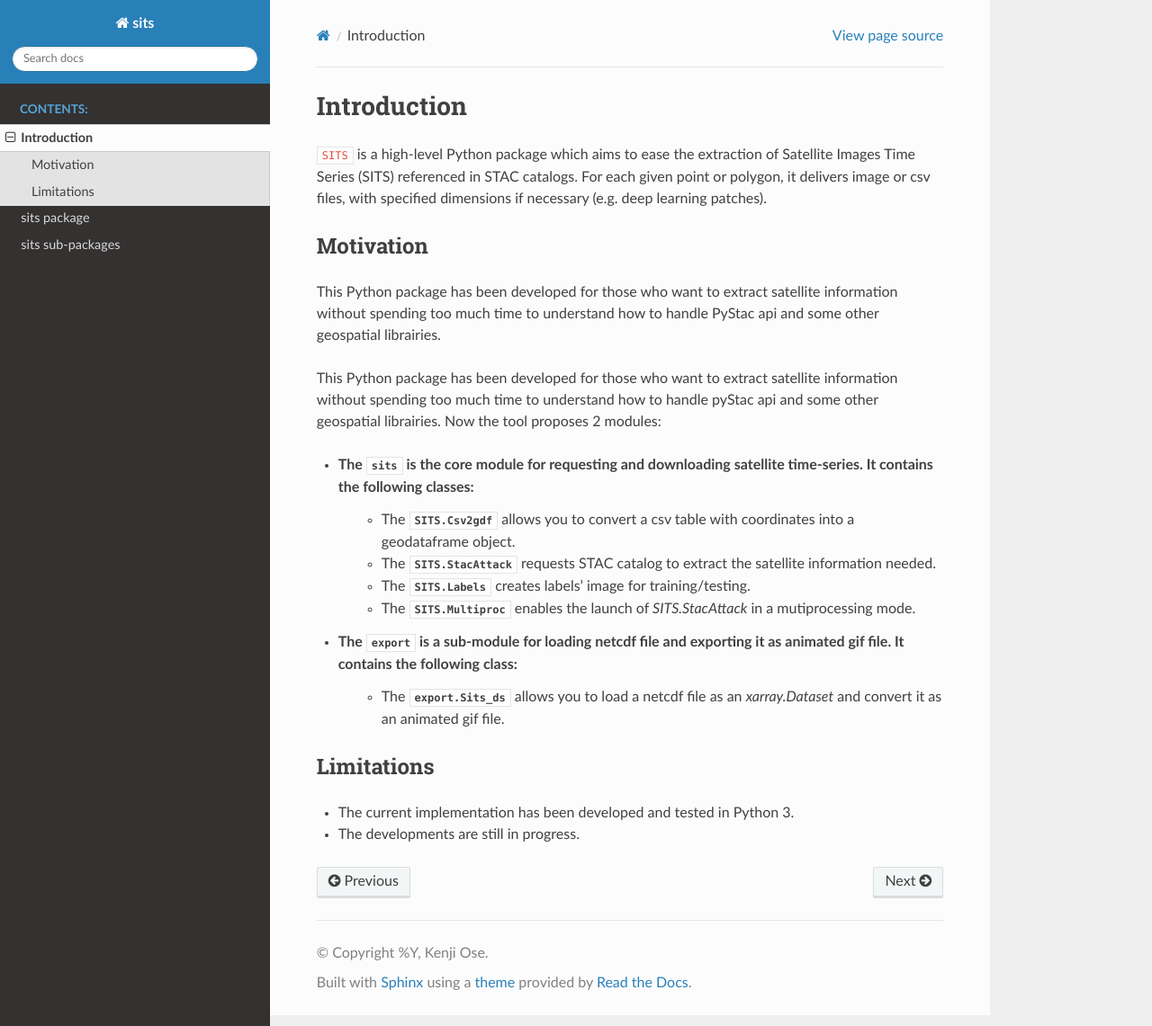
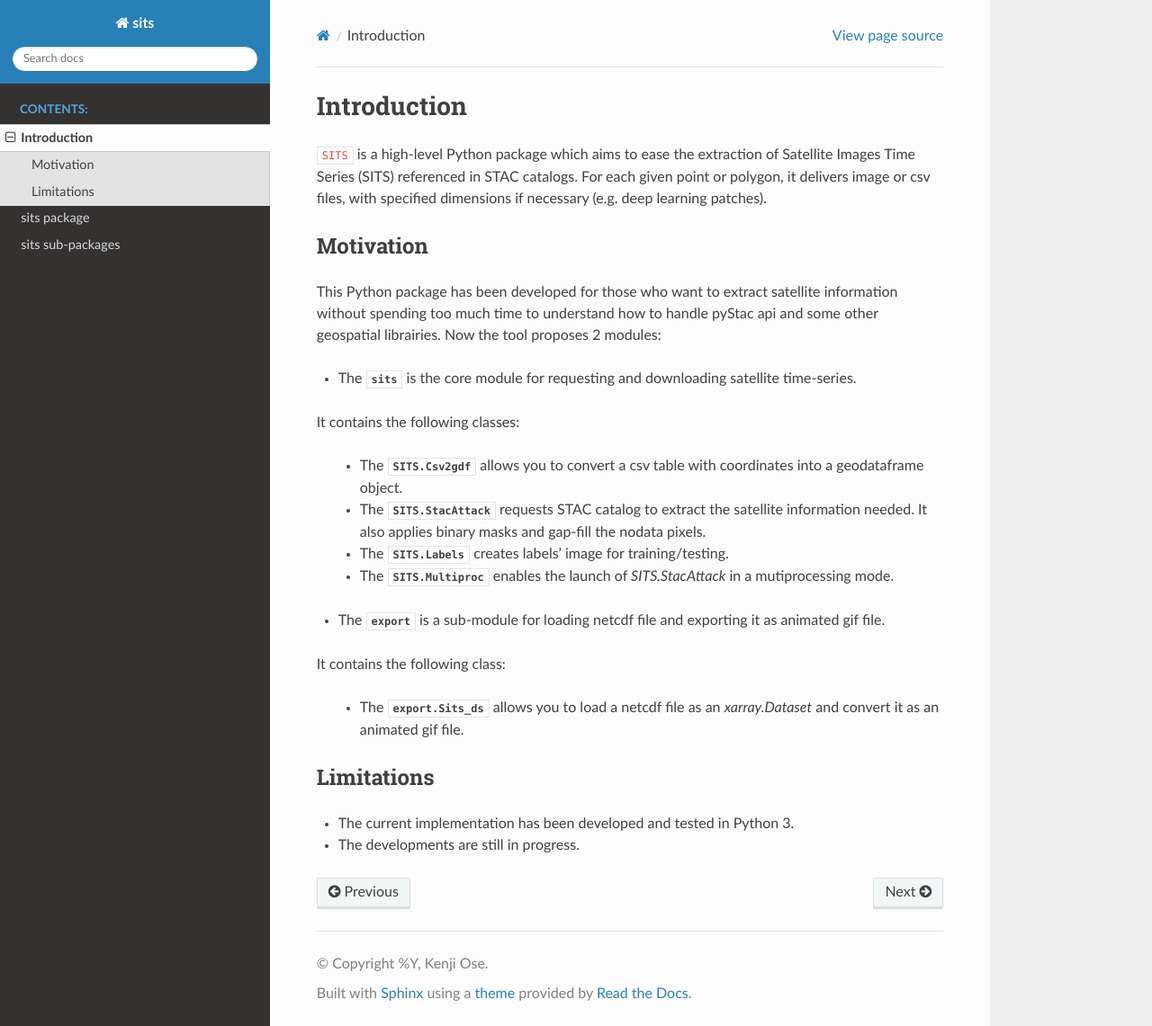
Before and after one commit to kenoz/SITS_utils, a Sphinx documentation site: the page built from docs/source/intro.rst, in a window 1280 px wide and 1141 px high. Shown: the whole window at 90% size. Built offline with Sphinx 7.4.7 and the Read the Docs theme 3.1.0, drawn with Linux system fonts in a browser that asks for light colours; pages that are not in the unit, such as notebooks, are missing from menus.

Commit message:
update docs

```diff
--- a/docs/source/intro.rst
+++ b/docs/source/intro.rst
@@ -6,16 +6,19 @@ Introduction
 Motivation
 **********
 
-This Python package has been developed for those who want to extract satellite information without spending too much time to understand how to handle PyStac api and some other geospatial librairies.
-
 This Python package has been developed for those who want to extract satellite information without spending too much time to understand how to handle pyStac api and some other geospatial librairies. Now the tool proposes 2 modules:
 
-* The :mod:`sits` is the core module for requesting and downloading satellite time-series. It contains the following classes:
+* The :mod:`sits` is the core module for requesting and downloading satellite time-series.
+It contains the following classes:
+
     * The :class:`SITS.Csv2gdf` allows you to convert a csv table with coordinates into a geodataframe object.
-    * The :class:`SITS.StacAttack` requests STAC catalog to extract the satellite information needed.
+    * The :class:`SITS.StacAttack` requests STAC catalog to extract the satellite information needed. It also applies binary masks and gap-fill the nodata pixels.
     * The :class:`SITS.Labels` creates labels' image for training/testing.
     * The :class:`SITS.Multiproc` enables the launch of `SITS.StacAttack` in a mutiprocessing mode.
-* The :mod:`export` is a sub-module for loading netcdf file and exporting it as animated gif file. It contains the following class:
+
+* The :mod:`export` is a sub-module for loading netcdf file and exporting it as animated gif file.
+It contains the following class:
+
     * The :class:`export.Sits_ds` allows you to load a netcdf file as an `xarray.Dataset` and convert it as an animated gif file.
 
 Limitations
```
